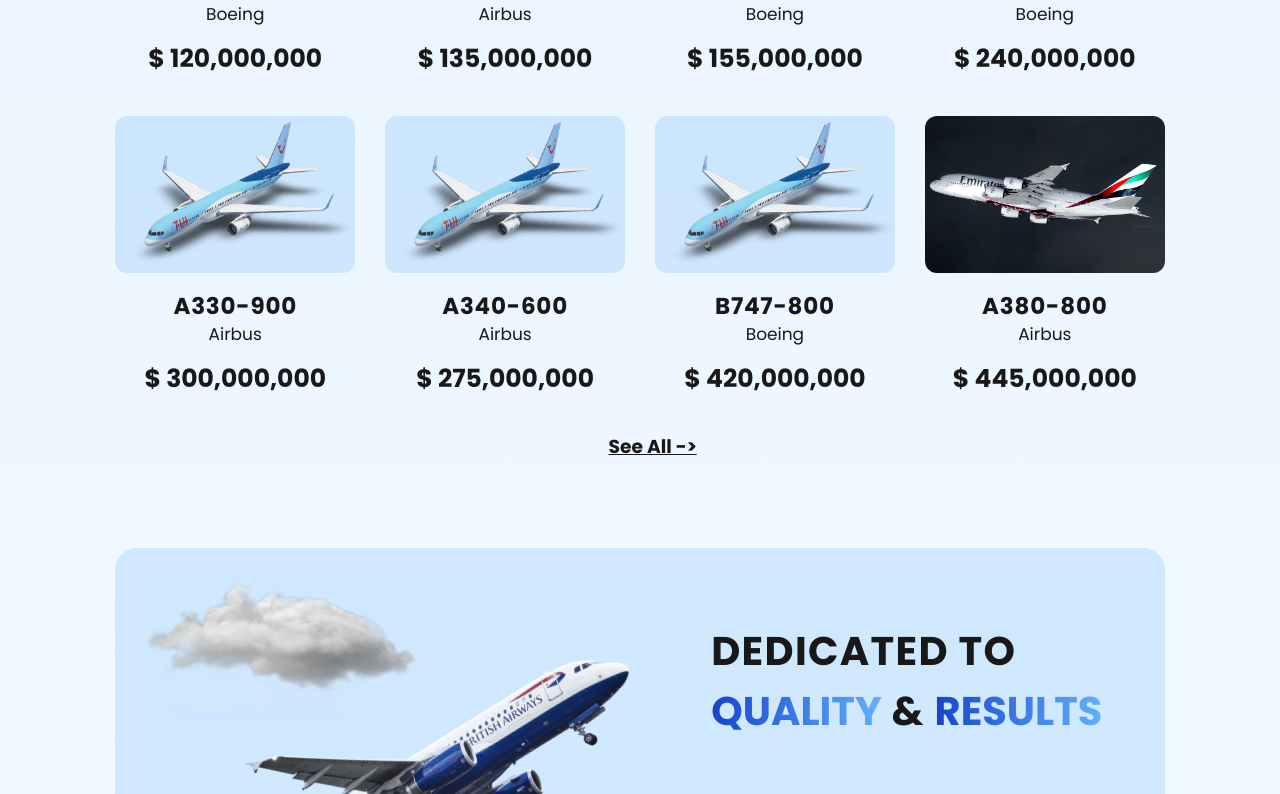
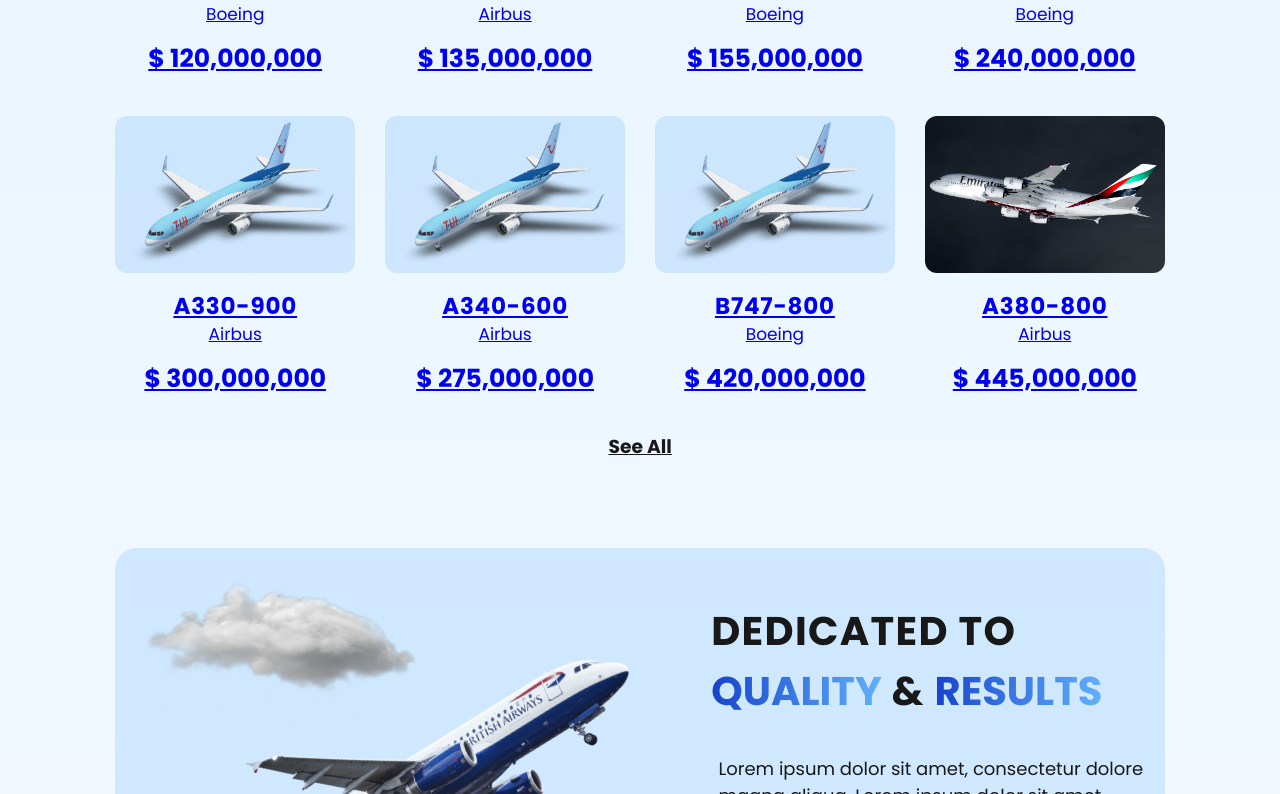
Before and after one commit to KrisKiselkov/Airplane-Shop, a React (Create React App) app: page / in a window 1280 px wide. Shown: the part 1266-2060 px from the top of the page. Built offline with nearby package versions, Linux system fonts and the light colour scheme.

Commit message:
Routing Base Look

```diff
--- a/src/App.css
+++ b/src/App.css
@@ -351,7 +351,7 @@
 
 #para-desc-h1 {
   position: relative;
-  top: 1em;
+  top: .5em;
   left: .9em;
   font-size: 40px;
   letter-spacing: 1.3px;
@@ -367,7 +367,7 @@
 
 #para-desc-p {
   position: relative;
-  top: 3em;
+  top: 1.16em;
   left: 2.4em;
   font-size: 18px;
   width: 24em;
@@ -375,7 +375,7 @@
 
 #para-desc button {
   position: relative;
-  top: 6.8em;
+  top: 4em;
   left: 5em;
   width: 9.5em;
   height: 4.3em;
@@ -658,3 +658,27 @@
   height: 15em;
   margin-right: 8em;
 }
+
+
+/* PLANE PAGE */
+#plane-page {
+  display: flex;
+  position: relative;
+  top: 5.6em;
+  margin: 0 auto;
+  width: 90%;
+  height: 800px;
+}
+
+#image-container {
+  width: 50%;
+}
+
+#plane-page-img {
+  width: 600px;
+}
+
+#description-container {
+  width: 50%;
+  background-color: #1644cc;
+}
--- a/src/App.js
+++ b/src/App.js
@@ -1,5 +1,6 @@
 import logo from './logo.svg';
 import { Landing } from './content/Landing';
+import { PlanePage } from './content/PlanePage';
 import { Airbus } from './airbus/Airbus';
 import './App.css';
 import { RouterProvider, Route } from 'react-router-dom';
@@ -9,7 +10,8 @@
 const router = createBrowserRouter(createRoutesFromElements(
   <Route>
     <Route path='/' element={ <Landing /> }/>
-    <Route path='/airbus' element={ <Airbus/> }/>
+    <Route path=':id' element={ <PlanePage /> }/>
+    <Route path='airbus' element={ <Airbus/> }/>
   </Route>
     ));
 
--- /dev/null
+++ b/src/content/PlanePage.js
@@ -0,0 +1,30 @@
+import { useParams } from "react-router-dom"
+import { planesObject } from "./Planes";
+import { useState } from "react";
+import { Nav } from "./Nav";
+
+
+export function PlanePage() {
+    const { id } = useParams();
+    const plane = planesObject.filter((item) => item.id === parseInt(id));
+
+    const [ image, setImage ] = useState(plane[0].image);
+
+    return (
+        <>
+            <Nav />
+
+            <section id="plane-page">
+                <div id="image-container">
+                    <img src={image} alt={plane[0].alt} id="plane-page-img"></img>
+                </div>
+
+                <div id="description-container">
+                    <h1 id="plane-page-h1">{plane[0].fullType}</h1>
+                    <h2 id="plane-page-h2">{plane[0].price}</h2>
+                    <p id="plane-page-p">{plane[0].description}</p>
+                </div>
+            </section>
+        </>
+    )
+}
--- a/src/content/Planes.js
+++ b/src/content/Planes.js
@@ -1,83 +1,112 @@
 import plane from './images/plane.png';
+import { Link } from 'react-router-dom';
 
 
-export function Planes() {
-    const planesObject = [
+export const planesObject = [
     {
         image: plane,
+        fullType: 'Boeing 737-800',
         type: 'B737-800',
         brand: 'Boeing',
+        description: 'Lorem',
         price: '$ 120,000,000',
-            alt: 'B737'
+        alt: 'B737',
+        id: 737
     },
     {
         image: plane,
+        fullType: 'Airbus A320-300',
         type: 'A320-300',
         brand: 'Airbus',
         price: '$ 135,000,000',
-            alt: 'A320'
+        alt: 'A320',
+        id: 320
     },
     {
         image: plane,
+        fullType: 'Boeing 737-8200',
         type: 'B737-8200',
         brand: 'Boeing',
         price: '$ 155,000,000',
-            alt: 'B38M'
+        alt: 'B38M',
+        id: 7382
     },
     {
         image: plane,
+        fullType: 'Boeing 787-9',
         type: 'B787-9',
         brand: 'Boeing',
         price: '$ 240,000,000',
-            alt: 'B787'
+        alt: 'B787',
+        id: 787
     },
     {
         image: plane,
+        fullType: 'Airbus A330-900',
         type: 'A330-900',
         brand: 'Airbus',
         price: '$ 300,000,000',
-            alt: 'A330'
+        alt: 'A330',
+        id: 330
     },
     {
         image: plane,
+        fullType: 'Airbus A340-600',
         type: 'A340-600',
         brand: 'Airbus',
         price: '$ 275,000,000',
-            alt: 'A340'
+        alt: 'A340',
+        id: 340
     },
     {
         image: plane,
+        fullType: 'Boeing 747-800',
         type: 'B747-800',
         brand: 'Boeing',
         price: '$ 420,000,000',
-            alt: 'B747'
+        alt: 'B747',
+        id: 747
     },
     {
         image: require('./images/plane.jpg') ,
         type: 'A380-800',
+        fullType: 'Airbus A380-800',
         brand: 'Airbus',
         price: '$ 445,000,000',
-            alt: 'A380'
+        alt: 'A380',
+        id: 380
     }
 ];
 
+export function Planes() {
+
+    function planeFunc() {
+        try {
             return (
-        <>
-            <h1 id="main-h1">Plane Collection</h1>
-            <section id='collection'>
-                {planesObject.map((plane) => (
-                        <div className='plane-card'>
+                planesObject.map((plane) => (
+                    <Link to={`/${plane.id}`}><div className='plane-card'>
                         <img src={plane.image} className='plane-img' alt={plane.alt}></img>
                         <div className='plane-desc'>
                             <h3 className='plane-type'>{plane.type}</h3>
                             <p className='plane-brand'>{plane.brand}</p>
                             <h4 className='plane-price'>{plane.price}</h4>
                         </div>
-                        </div>
+                    </div></Link>
                     )
-                )}
+                )
+            )
+        } catch (error) {
+            console.log(error);
+        }
+    }
 
-                <h3 id='all-h3'>See All -></h3>
+    return (
+        <>
+            <h1 id="main-h1">Plane Collection</h1>
+            <section id='collection'>
+                {planeFunc()}
+
+                <h3 id='all-h3'>See All</h3>
             </section>
         </>
     )
```
Lines whose indentation alone changed are shown as unchanged.
